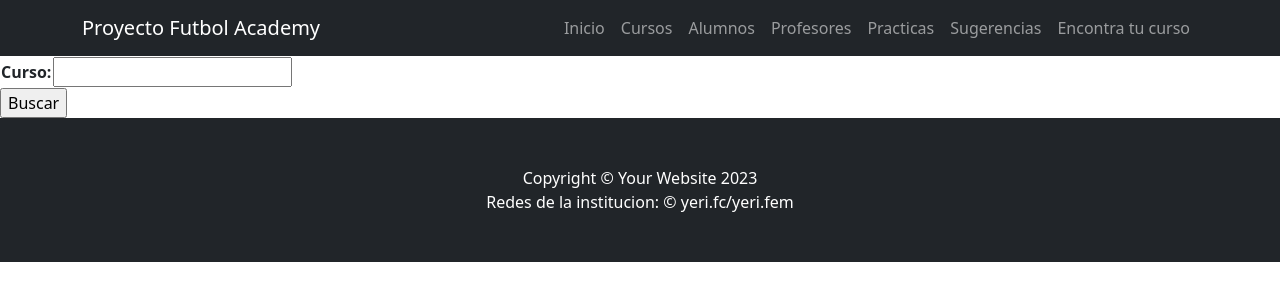
After one commit to LucasCarre/Tercera-preentrega-Carr-, a Django app: page /buscar-cursos/ in a window 1280 px wide. The commit adds this page. Shown: the top 301 px of the page. Run offline with Django 4.2, Linux system fonts and the light colour scheme; some libraries are stand-ins or nearby versions.

Commit message:
Se agregaron busqueda y formularios

```diff
--- /dev/null
+++ b/Yeri_FA/Appyeri/forms.py
@@ -0,0 +1,14 @@
+from django import forms
+
+class Alumno_formulario(forms.Form):
+    nombre = forms.CharField()
+    apellido= forms.CharField()
+    email= forms.EmailField()
+
+class Profesor_formulario(forms.Form):
+    nombre = forms.CharField()
+    apellido= forms.CharField()
+    email= forms.EmailField()
+
+class Buscar_cursos(forms.Form):
+    curso = forms.CharField()
--- a/Yeri_FA/Appyeri/templates/appyeri/base.html
+++ b/Yeri_FA/Appyeri/templates/appyeri/base.html
@@ -26,12 +26,15 @@
                         <li class="nav-item"><a class="nav-link" href="{% url 'Profesores'%}">Profesores</a></li>
                         <li class="nav-item"><a class="nav-link" href="{% url 'Practicas'%}">Practicas</a></li>
                         <li class="nav-item"><a class="nav-link" href="{% url 'Sugerencias' %}">Sugerencias</a></li>
+                        <li class="nav-item"><a class="nav-link" href="{% url 'BuscarCursos' %}">Encontra tu curso</a></li>
                     </ul>
                 </div>
             </div>
         </nav>
         {% block inicio %}
         {% endblock inicio %}
+        {% block buscar_cursos%}
+        {% endblock buscar_cursos%}
         {% block cursos %}
         {% endblock cursos %}
         {% block alumnos %}
@@ -45,6 +48,7 @@
         <!-- Footer-->
         <footer class="py-5 bg-dark">
             <div class="container"><p class="m-0 text-center text-white">Copyright &copy; Your Website 2023</p></div>
+            <div class="container"><p class="m-0 text-center text-white">Redes de la institucion: &copy; yeri.fc/yeri.fem</p></div>
         </footer>
         <!-- Bootstrap core JS-->
         <script src="https://cdn.jsdelivr.net/npm/bootstrap@5.2.3/dist/js/bootstrap.bundle.min.js"></script>
--- /dev/null
+++ b/Yeri_FA/Appyeri/templates/appyeri/buscar-cursos.html
@@ -0,0 +1,14 @@
+{% extends 'appyeri/base.html' %}
+
+{% load static %}
+
+{% block buscar_cursos %}
+<form action="" method="POST">
+    {% csrf_token %}
+    <table>
+        {{ mi_formulario.as_table }}
+    </table>
+    <input type="submit" value="Buscar">
+
+</form>
+{% endblock buscar_cursos %}
--- a/Yeri_FA/Appyeri/templates/appyeri/inicio.html
+++ b/Yeri_FA/Appyeri/templates/appyeri/inicio.html
@@ -4,12 +4,12 @@
         <!-- Header - set the background image for the header in the line below-->
         <header class="py-5 bg-image-full" style="background-image: url('https://source.unsplash.com/wfh8dDlNFOk/1600x900')">
             <div class="text-center my-5">
-                <img class="img-fluid rounded-circle mb-4" src="{% static 'appprueba/assets/img/02.jpeg'%}" width=300 alt="..." />
+                <img class="img-fluid rounded-circle mb-4" src="{% static 'appyeri/assets/img/02.jpeg'%}" width=300 alt="..." />
                 <h1 class="text-black fs-3 fw-bolder">YERI FA</h1>
                 <p class="text-black-50 mb-0">Academia de Futbol</p>
                 <p class="text-black-50 mb-0">Nosotros somos Yeri Futbol Academy, nuestro comienzo se da como un club de futbol de amigos que se fundo por el año 2015 teniendo un crecimiento exponencial en el transcurso de los años, nos complace poder presentarles nuestra academia de futbol en la cual buscaremos formar personas que quieran incursionar en el mundo del deporte respetando los valores que pregonamos como institucion desde el año 2015.
                 </p>
-                <p class="text-black-50 mb-0">Bienvendios a la familia verdinegra, los invitamos a ser parte</p>
+                <p class="text-black-50 mb-0">Bienvendios a la familia verdinegra, los invitamos a ser parte...</p>
             </div>
         </header>
         <div class = "in-1">
--- a/Yeri_FA/Appyeri/urls.py
+++ b/Yeri_FA/Appyeri/urls.py
@@ -8,4 +8,8 @@ urlpatterns = [
     path('alumnos/', views.alumnos, name='Alumnos'),
     path('practicas/', views.practicas, name='Practicas'),
     path('sugerencias/', views.sugerencias, name='Sugerencias'),
+    #path('curso-formulario/', views.curso_formulario, name="CursoFormulario"),
+    #path('alumno-formulario/', views.formulario_alumno, name='AlumnoFormulario'),
+    #path('profesor-formulario/', views.formulario_profesor, name='ProfesorFormulario'),
+    path('buscar-cursos/', views.buscar_curso, name= 'BuscarCursos'),
 ]
--- a/Yeri_FA/Appyeri/views.py
+++ b/Yeri_FA/Appyeri/views.py
@@ -1,20 +1,73 @@
 from django.shortcuts import render
 from django.http import HttpResponse
+from Appyeri.models import *
+from Appyeri.forms import *
 
 def inicio(request):
     return render(request, 'appyeri/inicio.html')
 
-def cursos(request):
-    return render(request, 'appyeri/cursos.html')
+def profesores(request):
+    if request.method == 'POST':
+        prof_formulario = Profesor_formulario(request.POST)
+        print(prof_formulario)
 
-def profesores(request):
-    return render(request, 'appyeri/profesores.html')
-
-def alumnos(request):
-    return render(request, 'appyeri/alumnos.html')
+        if prof_formulario.is_valid():
+            informacion= prof_formulario.cleaned_data
+            profesor= Profesor(nombre=informacion['nombre'],apellido=informacion['apellido'],email=informacion['email'])
+            profesor.save()
+            return render(request, 'appyeri/inicio.html')
+    else:
+        prof_formulario = Profesor_formulario()
+    return render(request, 'appyeri/profesores.html', {'prof_formulario':prof_formulario})
 
 def practicas(request):
     return render(request, 'appyeri/practicas.html')
 
 def sugerencias(request):
-    return render(request, 'appyeri/sugerencias.html')
+    if request.method == 'POST':
+
+        sugerencia = Sugerencias(nombre_del_curso=request.POST['nombre del curso'],modalidad=request.POST['modalidad'])
+        sugerencia.save()
+
+        return render(request, "appyeri/inicio.html")
+    return render(request, 'appyeri/sugerencias.html',)
+
+def cursos(request):
+
+    if request.method == 'POST':
+
+        curso = Curso(nombre=request.POST['curso'],camada=request.POST['camada'])
+        curso.save()
+
+        return render(request, "appyeri/inicio.html")
+
+    return render(request,"appyeri/cursos.html")
+
+def alumnos(request):
+    if request.method == 'POST':
+        mi_formulario= Alumno_formulario(request.POST)
+        print(mi_formulario)
+
+        if mi_formulario.is_valid():
+            informacion= mi_formulario.cleaned_data
+            alumno= Alumno(nombre=informacion['nombre'],apellido=informacion['apellido'],email=informacion['email'])
+            alumno.save()
+            return render(request, 'appyeri/inicio.html')
+    else:
+        mi_formulario=Alumno_formulario
+    return render(request, 'appyeri/alumnos.html',{'mi_formulario':mi_formulario})
+
+def buscar_curso(request):
+    if request.method == "POST":
+        mi_formulario = Buscar_cursos(request.POST) # Aqui me llega la informacion del html
+
+        if mi_formulario.is_valid():
+            informacion = mi_formulario.cleaned_data
+
+            cursos = Curso.objects.filter(nombre__icontains=informacion["curso"])
+
+            return render(request, "appyeri/mostrar-cursos.html", {"cursos": cursos})
+    else:
+        mi_formulario = Buscar_cursos()
+
+    return render(request, "appyeri/buscar-cursos.html", {"mi_formulario": mi_formulario})
--- a/Yeri_FA/Yeri_FA/urls.py
+++ b/Yeri_FA/Yeri_FA/urls.py
@@ -18,6 +18,6 @@ from django.contrib import admin
 from django.urls import path, include
 urlpatterns = [
     path('admin/', admin.site.urls),
-    path('Appyeri/', include('Appyeri.urls')),
+    path('', include('Appyeri.urls')),
 
 ]
```
Also changed, not shown: Yeri_FA/Appyeri/templates/appyeri/alumnos.html (+10 -0 lines), Yeri_FA/Appyeri/templates/appyeri/curso_formulario.html (added, +18 -0 lines), Yeri_FA/Appyeri/templates/appyeri/cursos.html (+9 -0 lines), Yeri_FA/Appyeri/templates/appyeri/mostrar-cursos.html (added, +10 -0 lines), Yeri_FA/Appyeri/templates/appyeri/profesores.html (+10 -0 lines), Yeri_FA/Appyeri/templates/appyeri/sugerencias.html (+9 -1 lines), Yeri_FA/db.sqlite3.
